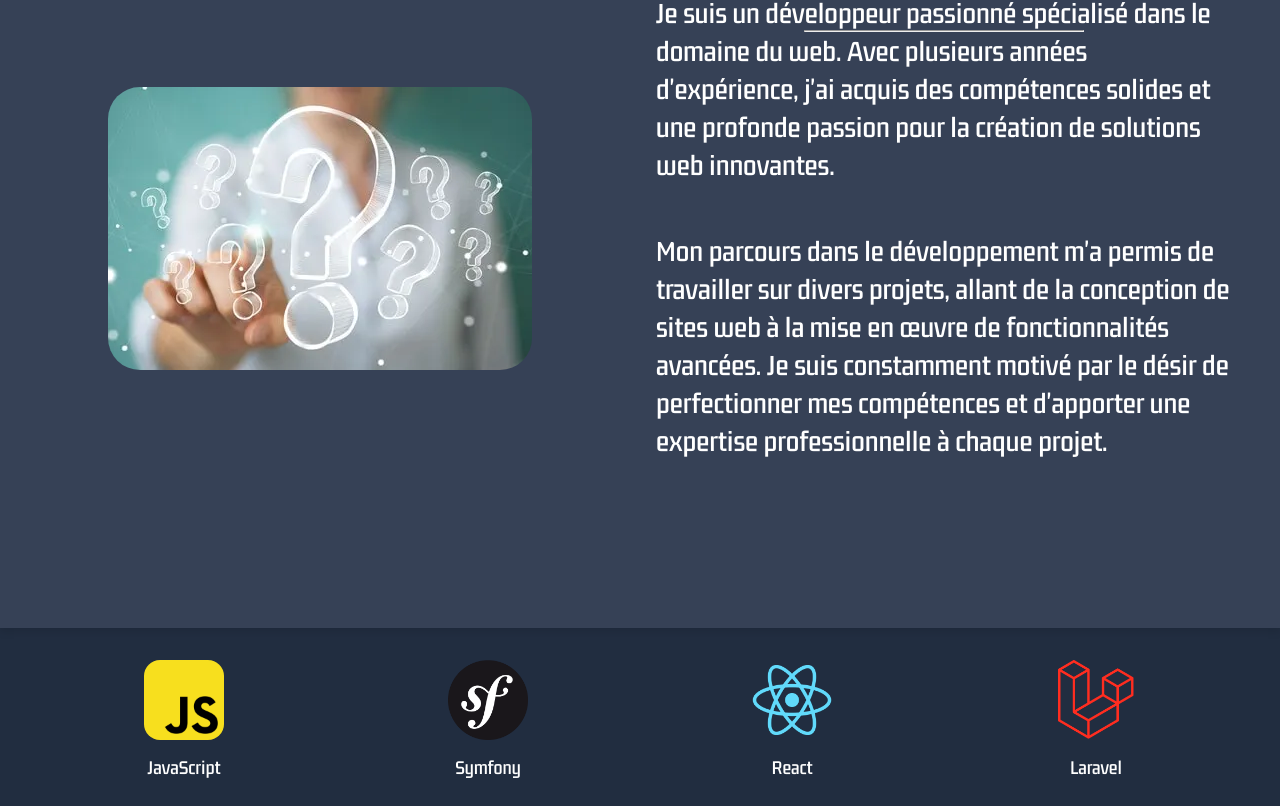
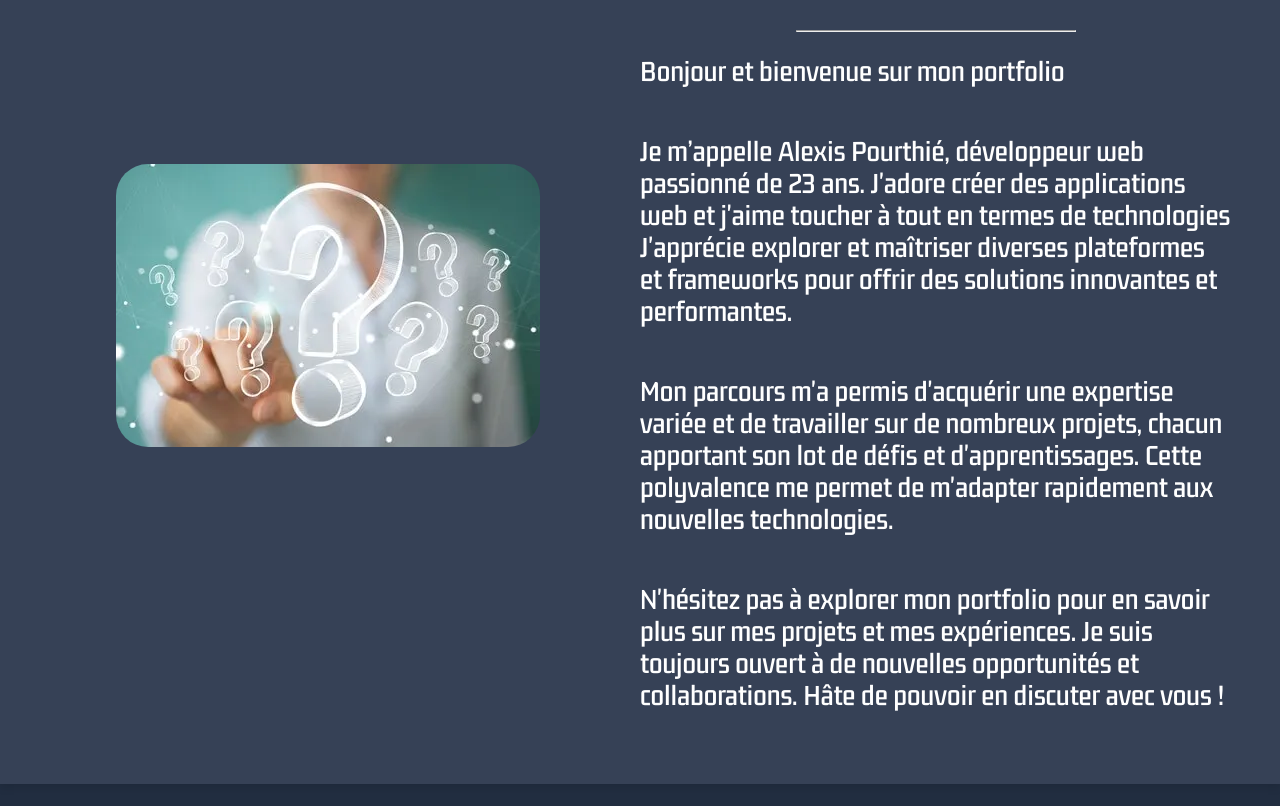
Before and after one commit to PourthieAlexis/portfolio, a React (Vite) app: page / in a window 1280 px wide. Shown: the part 972-1778 px from the top of the page. Built offline with nearby package versions, Linux system fonts and the light colour scheme.

Commit message:
:construction:

```diff
--- a/src/components/HomeComponent.jsx
+++ b/src/components/HomeComponent.jsx
@@ -24,7 +24,7 @@ const TitleContainer = styled.div`
   margin-left: 8rem;
   font-size: xx-large;
   animation: 3s anim-lineUp ease-out;
-  width: 28rem;
+  width: 30rem;
   @media (max-width: ${breakpoints.tablet}) {
     margin: 0;
   }
--- a/src/components/PresentationComponent.jsx
+++ b/src/components/PresentationComponent.jsx
@@ -17,7 +17,6 @@ const PresentationContainer = styled.section`
   display: flex;
   justify-content: space-evenly;
   overflow: hidden;
-  gap: 2rem;
 
   @media (max-width: ${breakpoints.laptop}) {
     flex-wrap: wrap;
@@ -25,7 +24,7 @@ const PresentationContainer = styled.section`
 `;
 
 const Title = styled.div`
-  position: absolute;
+  position: relative;
   font-size: xx-large;
   text-align: center;
   opacity: 0;
@@ -42,7 +41,7 @@ const Title = styled.div`
 `;
 
 const Hr = styled.hr`
-  margin-bottom: 3rem;
+  margin-bottom: 0;
 `;
 
 const TextContainer = styled.div`
@@ -50,7 +49,6 @@ const TextContainer = styled.div`
   height: 100%;
   display: flex;
   flex-direction: column;
-  justify-content: center;
   opacity: 0;
   font-family: var(--font-familyText);
   animation: ${(props) =>
@@ -91,6 +89,7 @@ const ImageContainer = styled.div`
 
 const Text = styled.p`
   font-size: x-large;
+  line-height: 2rem;
 `;
 
 const PresentationComponent = () => {
@@ -109,18 +108,25 @@ const PresentationComponent = () => {
           <Hr />
         </Title>
         <TextContainer isVisible={inView} delay={0.6}>
+          <Text>Bonjour et bienvenue sur mon portfolio</Text>
           <Text>
-            Je suis un développeur passionné spécialisé dans le domaine du web.
-            Avec plusieurs années d&apos;expérience, j&apos;ai acquis des
-            compétences solides et une profonde passion pour la création de
-            solutions web innovantes.
+            Je m’appelle Alexis Pourthié, développeur web passionné de 23 ans.
+            J'adore créer des applications web et j'aime toucher à tout en
+            termes de technologies J'apprécie explorer et maîtriser diverses
+            plateformes et frameworks pour offrir des solutions innovantes et
+            performantes.
           </Text>
           <Text>
-            Mon parcours dans le développement m&apos;a permis de travailler sur
-            divers projets, allant de la conception de sites web à la mise en
-            œuvre de fonctionnalités avancées. Je suis constamment motivé par le
-            désir de perfectionner mes compétences et d&apos;apporter une
-            expertise professionnelle à chaque projet.
+            Mon parcours m'a permis d'acquérir une expertise variée et de
+            travailler sur de nombreux projets, chacun apportant son lot de
+            défis et d'apprentissages. Cette polyvalence me permet de m'adapter
+            rapidement aux nouvelles technologies.
+          </Text>
+          <Text>
+            N'hésitez pas à explorer mon portfolio pour en savoir plus sur mes
+            projets et mes expériences. Je suis toujours ouvert à de nouvelles
+            opportunités et collaborations. Hâte de pouvoir en discuter avec
+            vous !
           </Text>
         </TextContainer>
       </PresentationWrapper>
--- a/src/components/SkillComponent.jsx
+++ b/src/components/SkillComponent.jsx
@@ -1,6 +1,9 @@
 import Slider from "react-slick";
 import "slick-carousel/slick/slick.css";
 import "slick-carousel/slick/slick-theme.css";
+import styled from "styled-components";
+import React from "react";
+
 import AngularLogo from "../assets/images/Angular_logo.webp";
 import SpringBoot from "../assets/images/SpringBoot_logo.webp";
 import DockerLogo from "../assets/images/Docker_logo.webp";
@@ -10,8 +13,7 @@ import LaravelLogo from "../assets/images/Laravel_logo.webp";
 import ReactLogo from "../assets/images/React_logo.webp";
 import JiraLogo from "../assets/images/Jira_logo.webp";
 import MySQL_Logo from "../assets/images/MySQL_logo.webp";
-import styled from "styled-components";
-import React from "react";
+import NuxtLogo from "../assets/images/Nuxt_logo.webp";
 
 const SkillContainer = styled.div`
   width: 100%;
@@ -51,7 +53,8 @@ const skills = [
   { id: 6, logo: LaravelLogo, name: "Laravel" },
   { id: 7, logo: JiraLogo, name: "Jira" },
   { id: 8, logo: MySQL_Logo, name: "MySQL" },
-  { id: 8, logo: DockerLogo, name: "Docker" },
+  { id: 9, logo: DockerLogo, name: "Docker" },
+  { id: 10, logo: NuxtLogo, name: "Nuxt" },
 ];
 
 const SkillComponent = () => {
--- a/src/components/SocialMediaComponent.jsx
+++ b/src/components/SocialMediaComponent.jsx
@@ -1,6 +1,7 @@
 import { MailOutline, CallOutline, PersonOutline } from "react-ionicons/lib";
 import styled from "styled-components";
 import linkedIn from "../assets/images/Linkedin_logo.webp";
+import githubLogo from "../assets/images/Github_Logo.webp";
 import CV from "../assets/CV/Alexis_Pourthié_CV.pdf";
 import breakpoints from "../assets/breakpoints";
 
@@ -65,6 +66,10 @@ const ResumeIcon = styled(Social)`
   background-color: #d66853;
 `;
 
+const GithubIcon = styled(Social)`
+  background-color: #1b1f23;
+`;
+
 const SocialMediaComponent = () => {
   return (
     <SocialMedia>
@@ -103,6 +108,14 @@ const SocialMediaComponent = () => {
           width="2rem"
         />
       </ResumeIcon>
+      <GithubIcon
+        href="https://github.com/PourthieAlexis"
+        target="_blank"
+        rel="noopener noreferrer"
+      >
+        <p>Github</p>
+        <img src={githubLogo} alt="Logo github" width="32" height="32" />
+      </GithubIcon>
     </SocialMedia>
   );
 };
```
Also changed, not shown: src/assets/images/Github_logo.webp (added), src/assets/images/Nuxt_logo.webp (added).
